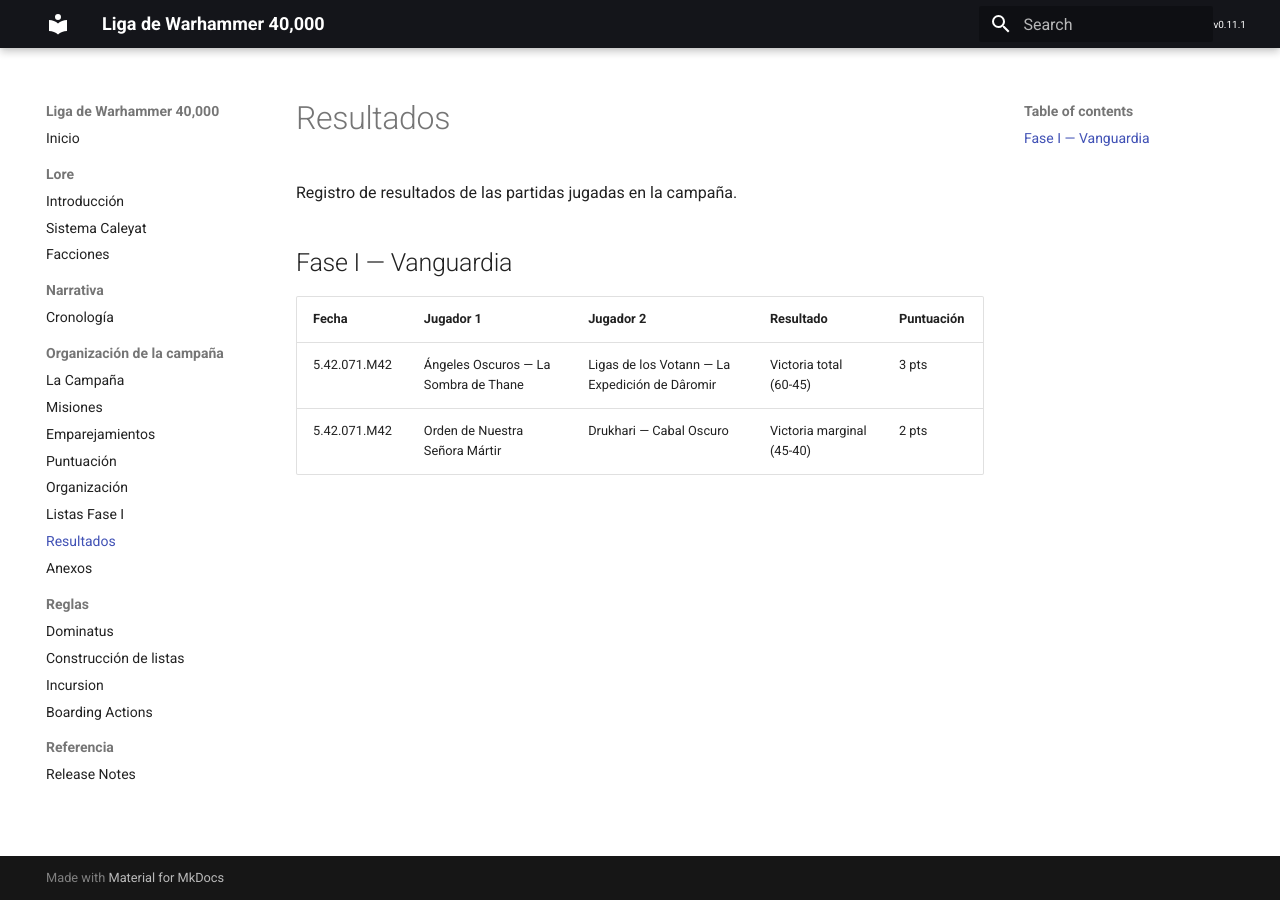
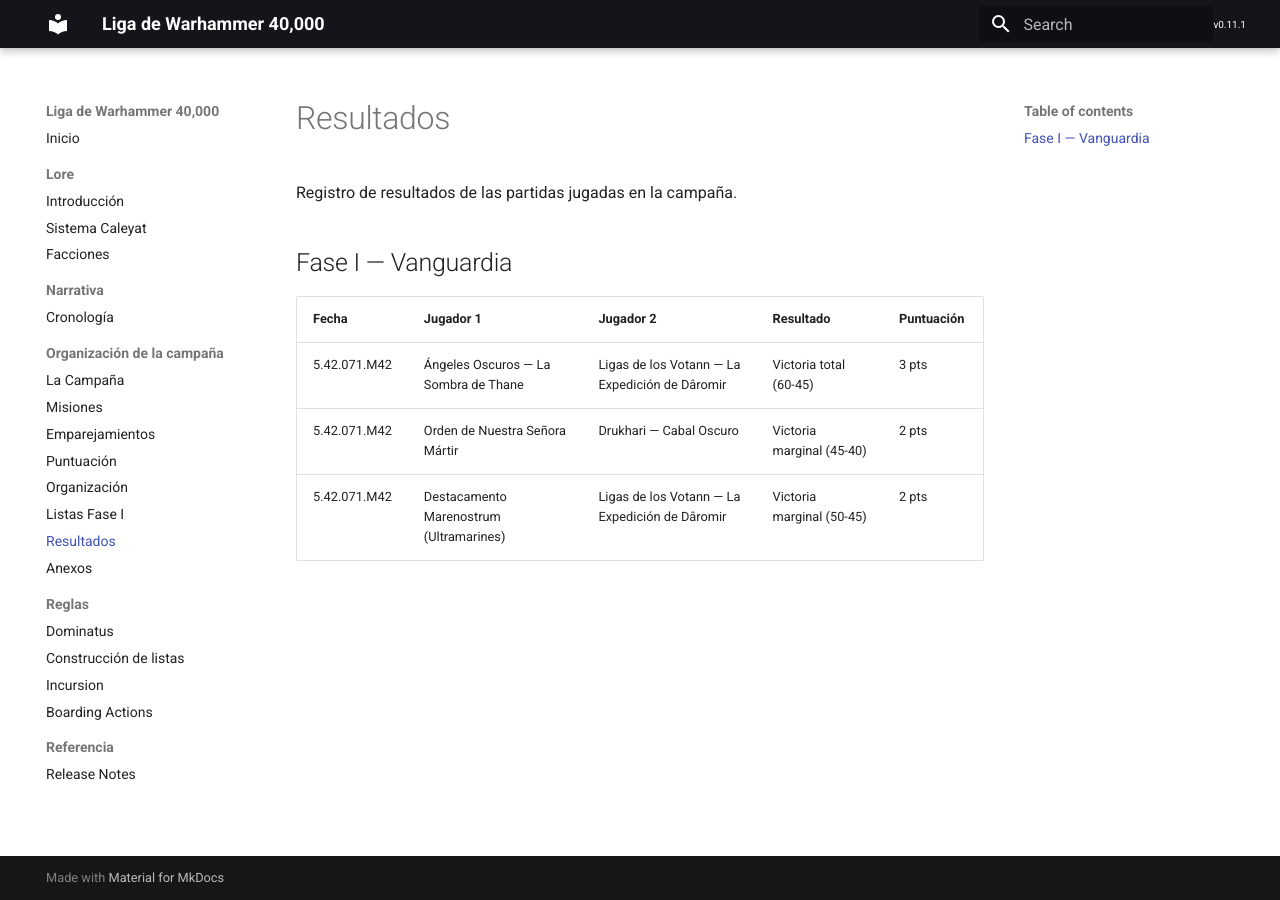
Before and after one commit to gonzalo-radio/liga-armagedon, an MkDocs documentation site: the page built from docs/campana/resultados.md, in a window 1280 px wide. Built offline with MkDocs 1.6.1 and Material for MkDocs 9.7.7, drawn with Linux system fonts in a browser that asks for light colours.

Commit message:
feat: añadir resultado Victoria marginal Ultramarines vs Votann (50-45)

```diff
--- a/docs/campana/resultados.md
+++ b/docs/campana/resultados.md
@@ -8,3 +8,4 @@ Registro de resultados de las partidas jugadas en la campaña.
 |---|---|---|---|---|
 | 5.42.071.M42 | Ángeles Oscuros — La Sombra de Thane | Ligas de los Votann — La Expedición de Dâromir | Victoria total (60-45) | 3 pts |
 | 5.42.071.M42 | Orden de Nuestra Señora Mártir | Drukhari — Cabal Oscuro | Victoria marginal (45-40) | 2 pts |
+| 5.42.071.M42 | Destacamento Marenostrum (Ultramarines) | Ligas de los Votann — La Expedición de Dâromir | Victoria marginal (50-45) | 2 pts |
```
Also changed, not shown: docs/narrativa/cronologia.md (+1 -0 lines).
